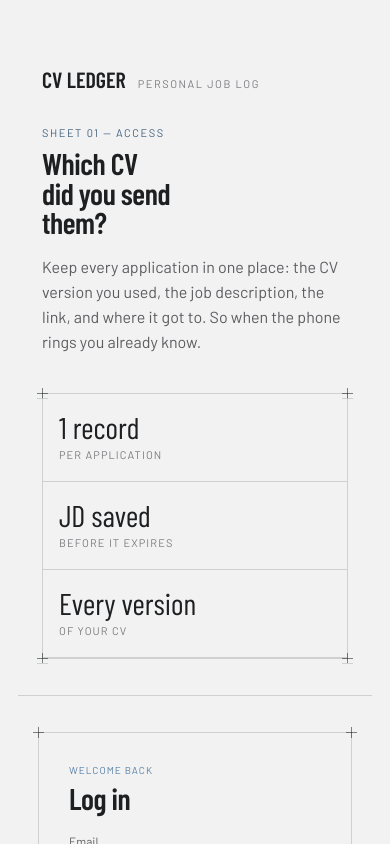
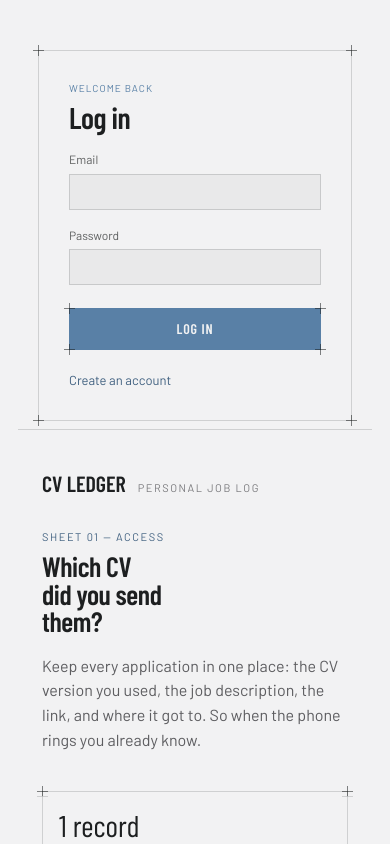
Before and after one commit to udayreddykandala/CV-Ledger, a React (Vite) app in the folder frontend/: page /login in a window 390 px wide. Shown: the top 844 px of the page. Built offline with nearby package versions, Linux system fonts and the light colour scheme; no server answers.

Commit message:
Update responsive.css

```diff
--- a/frontend/src/responsive.css
+++ b/frontend/src/responsive.css
@@ -5,14 +5,22 @@ main h1 { font-size: clamp(30px, 6vw, 46px) !important; }
   main[style*="grid-template-columns: 1.05fr 1fr"] {
     grid-template-columns: 1fr !important;
   }
+  /* Form first, pitch below — stacked in source order the marketing pane
+     pushes the login fields off the fold. */
+  main[style*="grid-template-columns: 1.05fr 1fr"] > section:last-child {
+    order: -1;
+    padding: 24px 20px 8px !important;
+    place-items: start !important;
+  }
   main[style*="grid-template-columns: 1.05fr 1fr"] > section:first-child {
     border-right: none !important;
-    border-bottom: 1px solid var(--color-divider) !important;
+    border-bottom: none !important;
+    border-top: 1px solid var(--color-divider) !important;
     padding: 36px 24px !important;
     gap: 28px !important;
   }
-  main[style*="grid-template-columns: 1.05fr 1fr"] > section:last-child {
-    padding: 36px 20px !important;
+  main[style*="grid-template-columns: 1.05fr 1fr"] h1 {
+    font-size: clamp(28px, 7vw, 40px) !important;
   }
   div[style*="grid-template-columns: 1fr 340px"],
   form[style*="grid-template-columns: 1.5fr 1fr"] {
```
